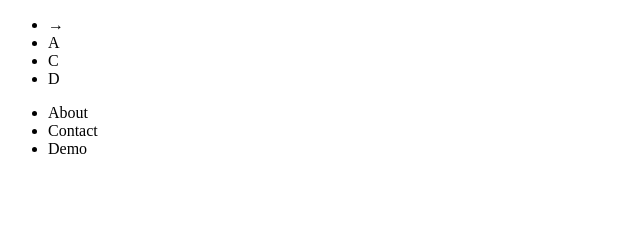
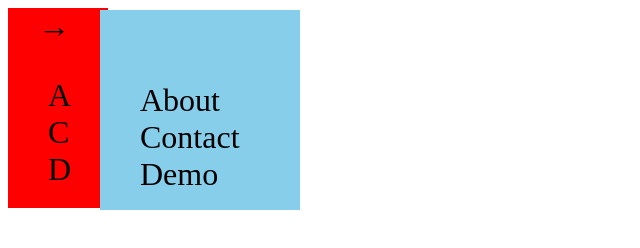
Before and after one commit to davidborah-gda/java-nav, a plain HTML site: page index.html in a window 1280 px wide. Shown: the whole page, without its empty margins (0-640 px from the left). Drawn offline with Linux system fonts and the light colour scheme.

Commit message:
updated the html and css

```diff
--- a/index.html
+++ b/index.html
@@ -5,13 +5,13 @@
     <meta name="viewport" content="width=\, initial-scale=1.0">
     <meta http-equiv="X-UA-Compatible" content="ie=edge">
     <title>Java Nav</title>
-    <link rel="style.css">
+    <link rel="stylesheet" href="style.css" />
 </head>
 <body>
 <div class="static-container">
     <div class="static-nav">
+        <span class="open">&#8594;</span>
      <ul>
-         <li>&#8594;</li>
          <li>A</li>
          <li>C</li>
          <li>D</li>
--- a/style.css
+++ b/style.css
@@ -1,24 +1,40 @@
+
+
+.static-container {
+    background-color: red;
+    height: 200px;
+    width: 100px;
+}
+
+.static-nav {
+    background-color: red;
+    font-size: 2em;
+}
 
 .sliding-container {
-    width: 400px;
-    height: 100vh;
     background-color: skyblue;
-}
-
-.static-container {
+    height: 200px;
     width: 200px;
-    height: 100vh;
-    background-color: violet;
+    position: absolute;
+    top: 10px;
+    left: 100px;
 }
 
 .sliding-nav {
-    width: 400px;
-    height: 100vh;
     background-color: skyblue;
+    font-size: 2em;
+    padding-top: 40px;
 }
 
-.static-nav {
-    width: 200px;
-    height: 100vh;
-    background-color: violet;
+ul {
+    list-style-type: none;
+  }
+
+.hidden {
+    left: -200px;
 }
+
+.open {
+    position: relative;
+    left: 30px;
+}
```
